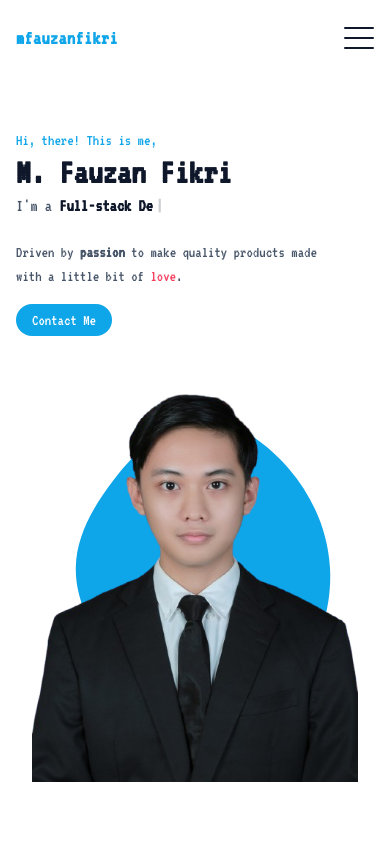
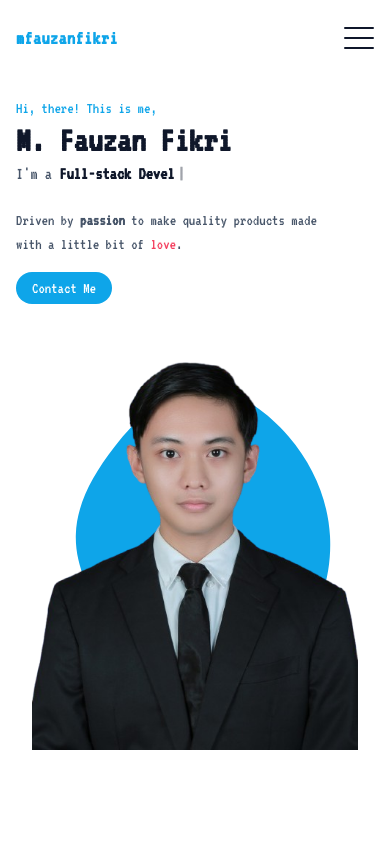
Before and after one commit to mfauzanfikri/fauzan-portfolio, a React (Vite) app: page / in a window 390 px wide. Shown: the top 844 px of the page. Built offline with nearby package versions, Linux system fonts and the light colour scheme.

Commit message:
feat: update hero component pt

```diff
--- a/src/components/hero.tsx
+++ b/src/components/hero.tsx
@@ -2,7 +2,7 @@
 
 const Hero = () => {
   return (
-    <section id="home" className="pt-32 lg:pt-36">
+    <section id="home" className="pt-24 lg:pt-36">
       <div className="container mx-auto px-4">
         <div className="flex flex-col flex-wrap lg:flex-row">
           <div className="w-full self-center font-VT323 lg:w-1/2">
```
